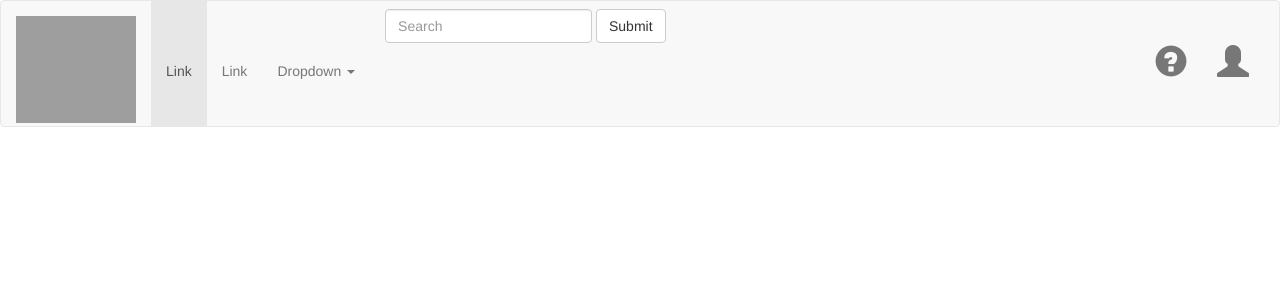
After one commit to ADI-Labs/mavi, a Flask app: template app/templates/navbar.html in a window 1280 px wide. The commit adds this page. Shown: the top 300 px of the page. Run offline with Flask 2, Linux system fonts and the light colour scheme; the template is opened without the code that fills it, so the values that code supplies are empty; some libraries are stand-ins or nearby versions; grey boxes are pictures that could not be loaded.

Commit message:
added custom CSS, logo, navbar; added parallax scrolling to index

```diff
--- /dev/null
+++ b/app/templates/mystyles.css
@@ -0,0 +1,10 @@
+.glyphicon {
+    font-size: 32px;
+}
+
+.navbar-brand,
+.navbar-nav li a {
+    line-height: 110px;
+    height: 125px;
+    padding-top: 10;
+}
--- /dev/null
+++ b/app/templates/navbar.html
@@ -0,0 +1,94 @@
+<!DOCTYPE html>
+<html>
+<head>
+
+  <title>WTF@CU</title>
+
+  <meta charset="utf-8">
+  <meta name="viewport" content="width=device-width, initial-scale=1">
+
+  <!-- Latest compiled and minified CSS -->
+  <link rel="stylesheet" href="https://maxcdn.bootstrapcdn.com/bootstrap/3.3.7/css/bootstrap.min.css" integrity="sha384-BVYiiSIFeK1dGmJRAkycuHAHRg32OmUcww7on3RYdg4Va+PmSTsz/K68vbdEjh4u" crossorigin="anonymous">
+
+  <script src="https://ajax.googleapis.com/ajax/libs/jquery/1.12.4/jquery.min.js"></script>
+  <script src="https://maxcdn.bootstrapcdn.com/bootstrap/3.3.7/js/bootstrap.min.js"></script>
+
+  <!-- Custom CSS -->
+  <link rel="stylesheet" type="text/css" href="mystyles.css" media="screen" />
+
+
+</head>
+<body>
+  <nav class="navbar navbar-default">
+    <div class="container-fluid">
+      <!-- Brand and toggle get grouped for better mobile display -->
+      <div class="navbar-header">
+
+
+        <span class="sr-only">Toggle navigation</span>
+        <span class="icon-bar"></span>
+        <span class="icon-bar"></span>
+        <span class="icon-bar"></span>
+      </button>
+      <a class="navbar-brand" href="#">
+        <img src="./logo/newLogo2.PNG" class = "img.responsive" alt="WTF@CU" style="width:120px;height:107px;">
+      </a>
+    </div>
+
+    <!-- Collect the nav links, forms, and other content for toggling -->
+    <div class="collapse navbar-collapse" id="bs-example-navbar-collapse-1">
+
+      <ul class="nav navbar-nav">
+
+        <!-- Link Button 1 -->
+        <li class="active"><a href="#">Link <span class="sr-only">(current)</span></a></li>
+
+        <!-- Link Button 2 -->
+        <li><a href="#">Link</a></li>
+
+        <!-- Dropdown Left -->
+        <li class="dropdown">
+          <a href="#" class="dropdown-toggle" data-toggle="dropdown" role="button" aria-haspopup="true" aria-expanded="false">Dropdown <span class="caret"></span></a>
+          <ul class="dropdown-menu">
+            <li><a href="#">Action</a></li>
+            <li><a href="#">Another action</a></li>
+            <li><a href="#">Something else here</a></li>
+            <li role="separator" class="divider"></li>
+            <li><a href="#">Separated link</a></li>
+            <li role="separator" class="divider"></li>
+            <li><a href="#">One more separated link</a></li>
+          </ul>
+        </li>
+      </ul>
+
+
+      <form class="navbar-form navbar-left">
+        <div class="form-group">
+          <input type="text" class="form-control" placeholder="Search">
+        </div>
+        <button type="submit" class="btn btn-default">Submit</button>
+      </form>
+
+
+      <ul class="nav navbar-nav navbar-right">
+        <li><a href="#"><span class="glyphicon glyphicon-question-sign" aria-hidden="true"></span></a></li>
+        <li><a href="#"><span class="glyphicon glyphicon-user" aria-hidden="true"></span></a></li>
+
+        <!-- Default Dropdown Menu -->
+        <!-- <li class="dropdown">
+          <a href="#" class="dropdown-toggle" data-toggle="dropdown" role="button" aria-haspopup="true" aria-expanded="false">Dropdown <span class="caret"></span></a>
+          <ul class="dropdown-menu">
+            <li><a href="#">Action</a></li>
+            <li><a href="#">Another action</a></li>
+            <li><a href="#">Something else here</a></li>
+            <li role="separator" class="divider"></li>
+            <li><a href="#">Separated link</a></li>
+          </ul>
+        </li> -->
+
+      </ul>
+    </div><!-- /.navbar-collapse -->
+  </div><!-- /.container-fluid -->
+</nav>
+</body>
+</html>
```
Also changed, not shown: app/templates/index.html (+38 -5 lines), app/templates/images/thinking_man.jpg (added), app/templates/logo/Speech-Bubble-PNG-Images.png (added), app/templates/logo/logo-306px-70px.png (added), app/templates/logo/logo.PNG (added), 4 other files.
